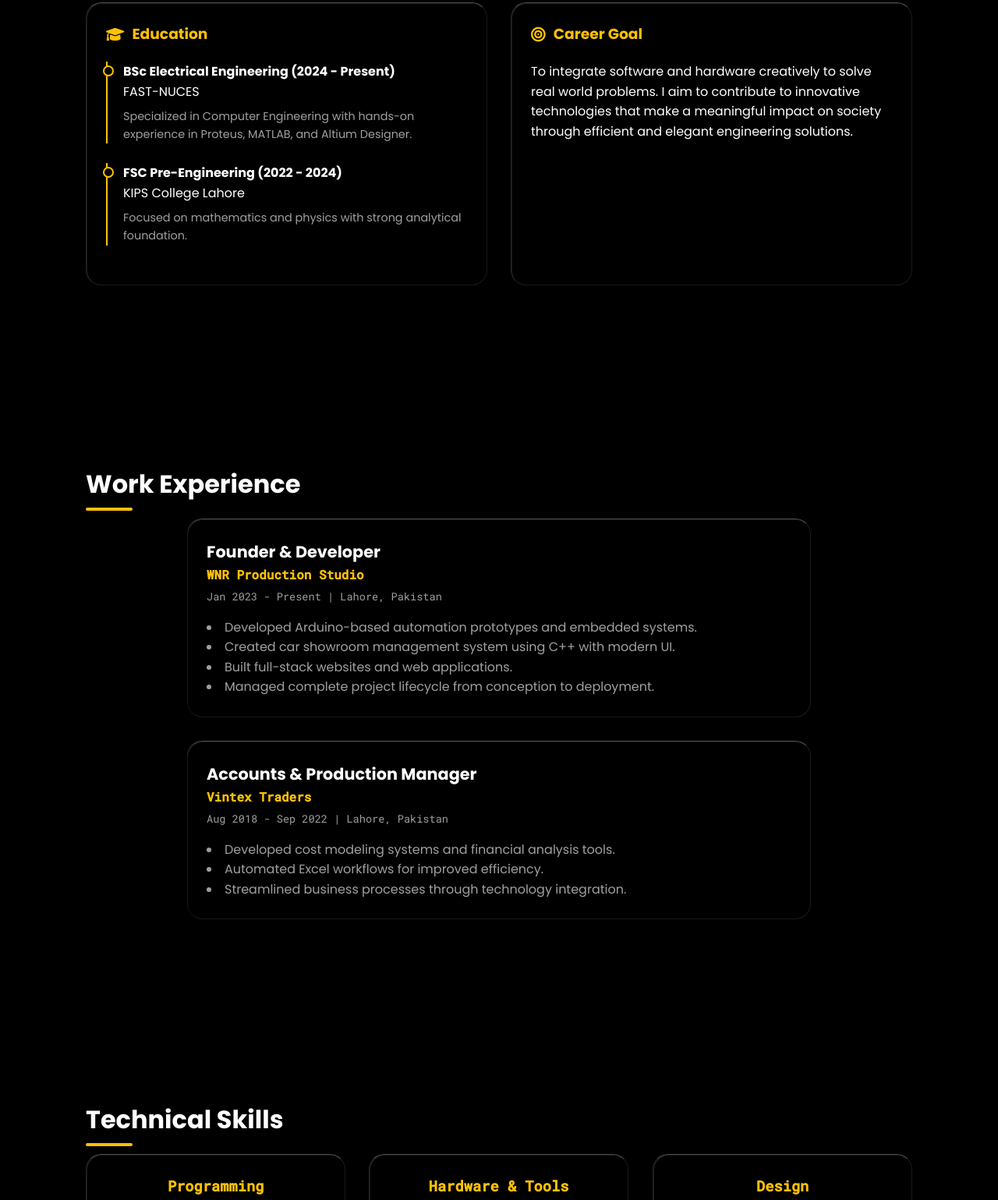
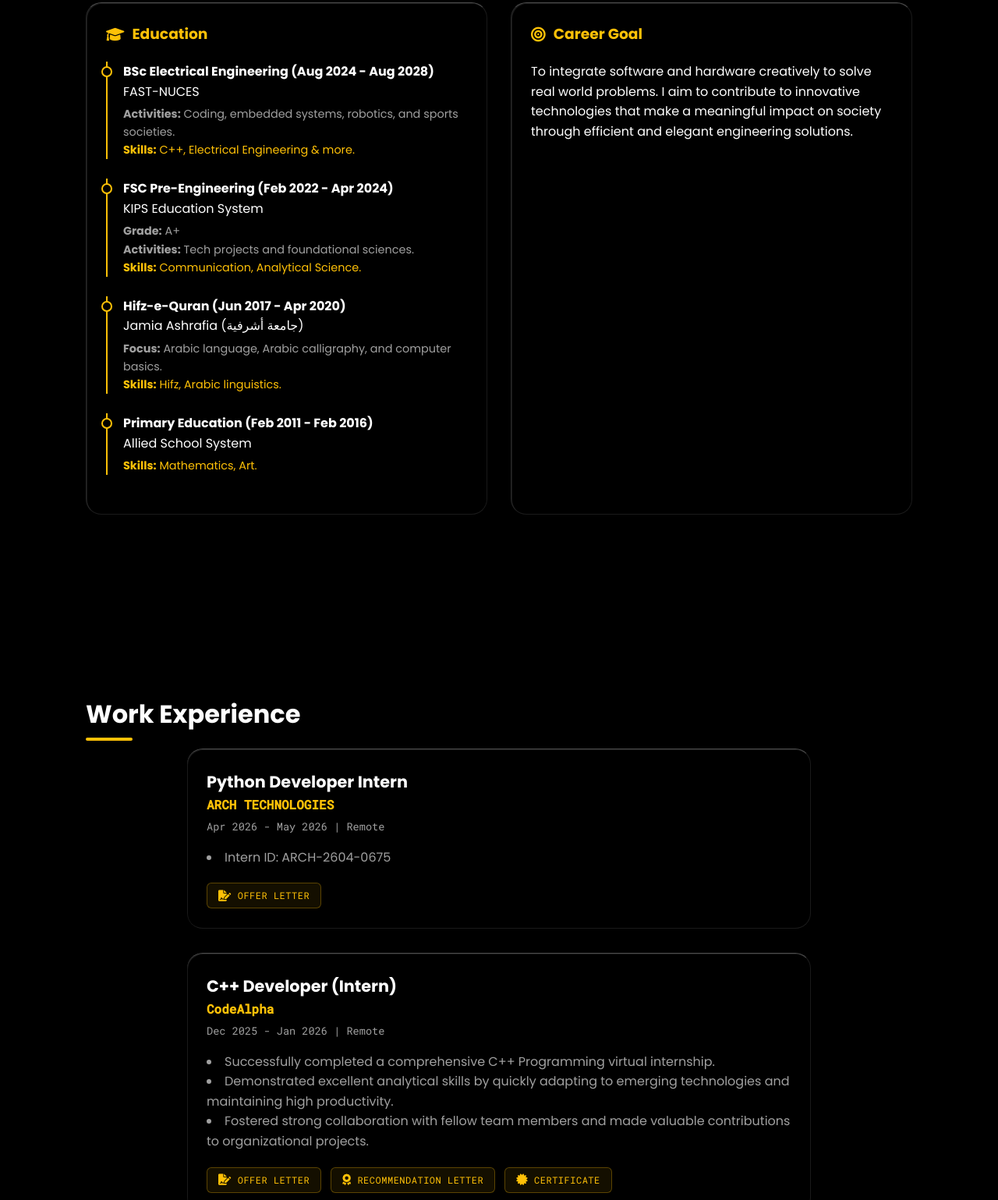
Before and after one commit to WNR-PRODUCTION-STUDIO/wnr.site, a plain HTML site: page index.html in a window 1280 px wide. Shown: the part 1114-2653 px from the top of the page at 78% size. Drawn offline with nearby package versions, Linux system fonts and the light colour scheme.

Commit message:
edu & exp sec update

```diff
--- a/index.html
+++ b/index.html
@@ -127,18 +127,46 @@
             <p class="section-subtitle">Passionate about bridging the gap between hardware and software</p>
 
             <div class="about-grid">
+
                 <div class="about-card">
                     <h3><i class="fas fa-graduation-cap"></i> Education</h3>
                     <ul class="timeline">
+
+
                         <li>
-                            <strong>BSc Electrical Engineering (2024 - Present)</strong><br>
+                            <strong>BSc Electrical Engineering (Aug 2024 - Aug 2028)</strong><br>
                             FAST-NUCES<br>
-                            <span class="small-text">Specialized in Computer Engineering with hands-on experience in Proteus, MATLAB, and Altium Designer.</span>
+                            <span class="small-text" style="margin-top: 5px;">
+                                <strong>Activities:</strong> Coding, embedded systems, robotics, and sports societies.<br>
+                                <span style="color: var(--accent);"><strong>Skills:</strong> C++, Electrical Engineering & more.</span>
+                            </span>
                         </li>
+
                         <li>
-                            <strong>FSC Pre-Engineering (2022 - 2024)</strong><br>
-                            KIPS College Lahore<br>
-                            <span class="small-text">Focused on mathematics and physics with strong analytical foundation.</span>
+                            <strong>FSC Pre-Engineering (Feb 2022 - Apr 2024)</strong><br>
+                            KIPS Education System<br>
+                            <span class="small-text" style="margin-top: 5px;">
+                                <strong>Grade:</strong> A+<br>
+                                <strong>Activities:</strong> Tech projects and foundational sciences.<br>
+                                <span style="color: var(--accent);"><strong>Skills:</strong> Communication, Analytical Science.</span>
+                            </span>
+                        </li>
+
+                        <li>
+                            <strong>Hifz-e-Quran (Jun 2017 - Apr 2020)</strong><br>
+                            Jamia Ashrafia (جامعة أشرفية)<br>
+                            <span class="small-text" style="margin-top: 5px;">
+                                <strong>Focus:</strong> Arabic language, Arabic calligraphy, and computer basics.<br>
+                                <span style="color: var(--accent);"><strong>Skills:</strong> Hifz, Arabic linguistics.</span>
+                            </span>
+                        </li>
+
+                        <li>
+                            <strong>Primary Education (Feb 2011 - Feb 2016)</strong><br>
+                            Allied School System<br>
+                            <span class="small-text" style="margin-top: 5px;">
+                                <span style="color: var(--accent);"><strong>Skills:</strong> Mathematics, Art.</span>
+                            </span>
                         </li>
                     </ul>
                 </div>
@@ -155,7 +183,61 @@
             <h2 class="section-title">Work Experience</h2>
 
             <div class="timeline-container">
+
+                 <div class="timeline-item">
+                    <div class="timeline-content">
+                        <h3>Python Developer Intern</h3>
+                        <h4>ARCH TECHNOLOGIES</h4>
+                        <span class="date">Apr 2026 - May 2026 | Remote</span>
+                        <ul>
+                            <li>Intern ID: ARCH-2604-0675</li>
+                        </ul>
+
+                        <div class="doc-links">
+                            <a href="documents/MUHAMMAD WALEED Python Developer Internship Offer Letter_page-0001.jpg" target="_blank" class="doc-btn"><i class="fas fa-file-signature"></i> Offer Letter</a>
+                        </div>
+                    </div>
+                </div>
+
                 <div class="timeline-item">
+                    <div class="timeline-content">
+                        <h3>C++ Developer (Intern)</h3>
+                        <h4>CodeAlpha</h4>
+                        <span class="date">Dec 2025 - Jan 2026 | Remote</span>
+                        <ul>
+                            <li>Successfully completed a comprehensive C++ Programming virtual internship.</li>
+                            <li>Demonstrated excellent analytical skills by quickly adapting to emerging technologies and maintaining high productivity.</li>
+                            <li>Fostered strong collaboration with fellow team members and made valuable contributions to organizational projects.</li>
+                        </ul>
+
+                        <div class="doc-links">
+                            <a href="documents/codealpha_offerletter.jpg" target="_blank" class="doc-btn"><i class="fas fa-file-signature"></i> Offer Letter</a>
+                            <a href="documents/codealpha_recoletter.jpg" target="_blank" class="doc-btn"><i class="fas fa-award"></i> Recommendation Letter</a>
+                            <a href="certificates/code alpha.jpg" target="_blank" class="doc-btn"><i class="fas fa-certificate"></i> Certificate</a>
+                        </div>
+                    </div>
+                </div>
+
+
+                <div class="timeline-item">
+                    <div class="timeline-content">
+                        <h3>Production Manager & Computer Organizer</h3>
+                        <h4>Vintex Traders</h4>
+                        <span class="date">Aug 2023 - Present | Lahore, Pakistan</span>
+                        <ul>
+                            <li>Implemented data-driven cost control measures, improving budget efficiency by 15% using Excel-based financial models.</li>
+                            <li>Oversee production coordination, accounts management, and administrative protocols.</li>
+                            <li>Maintain the integrity of digital filing systems and hardware organization.</li>
+                        </ul>
+
+                        <div class="doc-links">
+                            <a href="documents/vintex_offerletter.jpg" target="_blank" class="doc-btn"><i class="fas fa-file-alt"></i> Offer Letter</a>
+                        </div>
+                    </div>
+                </div>
+
+
+                  <div class="timeline-item">
                     <div class="timeline-content">
                         <h3>Founder & Developer</h3>
                         <h4>WNR Production Studio</h4>
@@ -163,23 +245,11 @@
                         <ul>
                             <li>Developed Arduino-based automation prototypes and embedded systems.</li>
                             <li>Created car showroom management system using C++ with modern UI.</li>
-                            <li>Built full-stack websites and web applications.</li>
                             <li>Managed complete project lifecycle from conception to deployment.</li>
                         </ul>
                     </div>
                 </div>
-                <div class="timeline-item">
-                    <div class="timeline-content">
-                        <h3>Accounts & Production Manager</h3>
-                        <h4>Vintex Traders</h4>
-                        <span class="date">Aug 2018 - Sep 2022 | Lahore, Pakistan</span>
-                        <ul>
-                            <li>Developed cost modeling systems and financial analysis tools.</li>
-                            <li>Automated Excel workflows for improved efficiency.</li>
-                            <li>Streamlined business processes through technology integration.</li>
-                        </ul>
-                    </div>
-                </div>
+
             </div>
         </div>
     </section>
--- a/styles.css
+++ b/styles.css
@@ -408,8 +408,8 @@ ul {
 .timeline li::before {
     content: '';
     position: absolute;
-    left: -6px;
-    top: 5px;
+    left: -8px;
+    top: 6px;
     width: 10px;
     height: 10px;
     background: var(--bg-primary);
@@ -456,6 +456,43 @@ ul {
 .timeline-content ul {
     list-style: disc inside;
     color: var(--text-secondary);
+}
+
+
+/* --- EXPERIENCE DOCUMENT BUTTONS --- */
+.doc-links {
+    display: flex;
+    flex-wrap: wrap;
+    gap: 12px;
+    margin-top: 20px;
+}
+
+.doc-btn {
+    display: inline-flex;
+    align-items: center;
+    gap: 8px;
+    padding: 6px 14px;
+    background: rgba(255, 193, 7, 0.08); /* Very subtle gold tint */
+    border: 1px solid rgba(255, 193, 7, 0.3);
+    border-radius: 6px;
+    color: var(--accent);
+    font-family: var(--font-mono);
+    font-size: 0.75rem;
+    text-transform: uppercase;
+    letter-spacing: 0.5px;
+    transition: all 0.3s cubic-bezier(0.25, 0.8, 0.25, 1);
+}
+
+.doc-btn i {
+    font-size: 0.9rem;
+}
+
+/* Hover Effect: Glows and fills with solid gold */
+.doc-btn:hover {
+    background: var(--accent);
+    color: #000000;
+    box-shadow: 0 4px 15px rgba(255, 193, 7, 0.3);
+    transform: translateY(-2px);
 }
 
 /* ------------------- SKILLS SECTION ------------------------ */
```
Also changed, not shown: documents/MUHAMMAD WALEED Python Developer Internship Offer Letter_page-0001.jpg (added), documents/codealpha_offerletter.jpg (added), documents/codealpha_recoletter.jpg (added), documents/vintex_offerletter.jpg (added).
